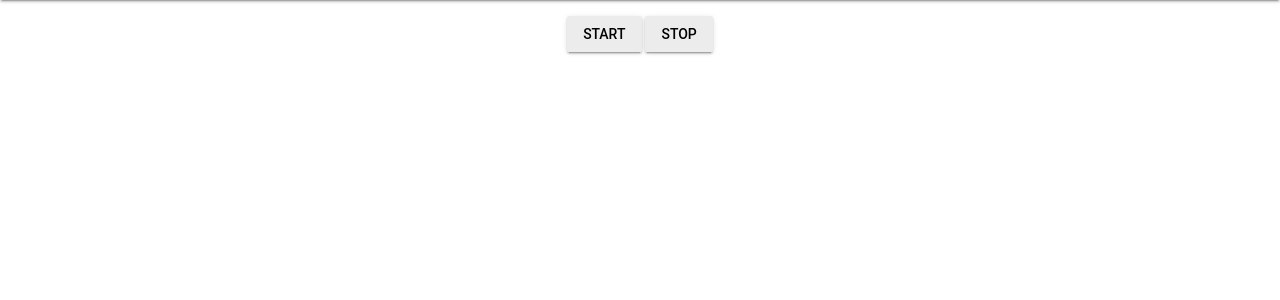
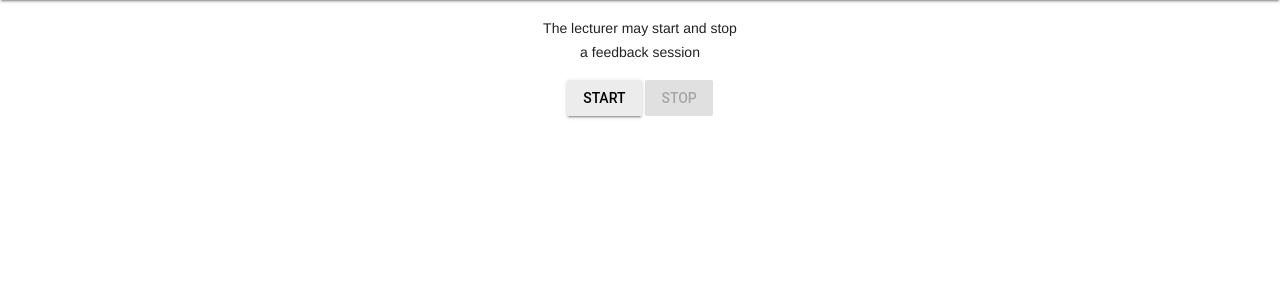
Before and after one commit to eirism/PU-66, a Flask app: page /lecturer/session in a window 1280 px wide. Shown: the part 64-364 px from the top of the page. Run offline with Flask 2, Linux system fonts and the light colour scheme.

Commit message:
Added lecturer_session.js for controlling button disabling

```diff
--- /dev/null
+++ b/iris/static/js/lecturer_session.js
@@ -0,0 +1,15 @@
+/**
+ * Created by Mathias on 15.02.17.
+ */
+const button_start = document.getElementById("button_start");
+const button_stop = document.getElementById("button_stop");
+
+button_start.onclick = function () {
+    button_start.disabled = true;
+    button_stop.disabled = false;
+}
+
+button_stop.onclick = function () {
+    button_start.disabled = false;
+    button_stop.disabled = true;
+}
--- a/iris/templates/base.html
+++ b/iris/templates/base.html
@@ -24,6 +24,8 @@
         {% endblock content%}
     </div>
 
+    {% block scripts %}
+    {% endblock scripts %}
     <script src="{{ url_for('static', filename='js/vendor/material.min.js') }}"></script>
 </body>
 </html>
--- a/iris/templates/lecturer_session.html
+++ b/iris/templates/lecturer_session.html
@@ -3,12 +3,17 @@
 {% block content %}
 <div class="mdl-layout__content">
     <div class="mdl-grid mdl-typography--text-center">
-        <div class="mdl-cell mdl-cell--5-col"></div>
+        <div class="mdl-layout-spacer"></div>
         <div class="mdl-cell mdl-cell--2-col">
-            <button class="mdl-button mdl-js-button mdl-button--raised mdl-js-ripple-effect">Start</button>
-            <button class="mdl-button mdl-js-button mdl-button--raised mdl-js-ripple-effect">Stop</button>
+            <p>The lecturer may start and stop a feedback session</p>
+            <button id="button_start" class="mdl-button mdl-js-button mdl-button--raised mdl-js-ripple-effect">Start</button>
+            <button id="button_stop" class="mdl-button mdl-js-button mdl-button--raised mdl-js-ripple-effect" disabled>Stop</button>
         </div>
-        <div class="mdl-cell mdl-cell--5-col"></div>
+        <div class="mdl-layout-spacer"></div>
     </div>
 </div>
 {% endblock content %}
+
+{% block scripts %}
+<script src="{{ url_for('static', filename='js/lecturer_session.js') }}"></script>
+{% endblock scripts %}
```
